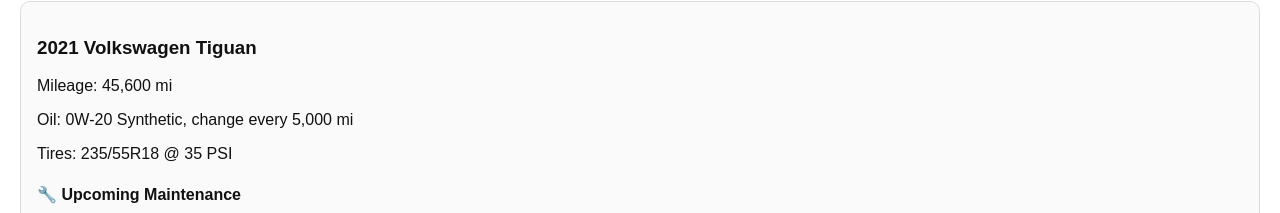
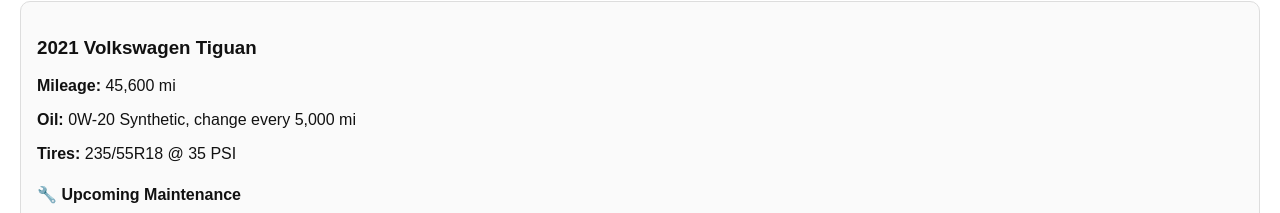
Before and after one commit to bstockes/caramba-reset, a Next.js app: page /garage in a window 1280 px wide. Shown: the part 146-359 px from the top of the page. Built offline with nearby package versions, Linux system fonts and the light colour scheme.

Commit message:
Add files via upload

```diff
--- a/pages/garage.js
+++ b/pages/garage.js
@@ -12,7 +12,7 @@ const mockUser = {
       oilType: "0W-20 Synthetic",
       oilInterval: 5000,
       tireSize: "235/55R18",
-      tirePressure: 35,
+      tirePressure: 35
     }
   ]
 };
@@ -34,7 +34,7 @@ export default function Garage() {
   useEffect(() => {
     const updatedGarage = mockUser.garage.map(v => ({
       ...v,
-      upcoming: calculateUpcoming(v),
+      upcoming: calculateUpcoming(v)
     }));
     setUser({ ...mockUser, garage: updatedGarage });
   }, []);
@@ -53,9 +53,9 @@ export default function Garage() {
           background: '#fafafa'
         }}>
           <h3>{v.year} {v.make} {v.model}</h3>
-          <p>Mileage: {v.mileage.toLocaleString()} mi</p>
-          <p>Oil: {v.oilType}, change every {v.oilInterval.toLocaleString()} mi</p>
-          <p>Tires: {v.tireSize} @ {v.tirePressure} PSI</p>
+          <p><strong>Mileage:</strong> {v.mileage.toLocaleString()} mi</p>
+          <p><strong>Oil:</strong> {v.oilType}, change every {v.oilInterval.toLocaleString()} mi</p>
+          <p><strong>Tires:</strong> {v.tireSize} @ {v.tirePressure} PSI</p>
           <h4>🔧 Upcoming Maintenance</h4>
           <ul>
             {v.upcoming.map((item, j) => <li key={j}>{item}</li>)}
```
